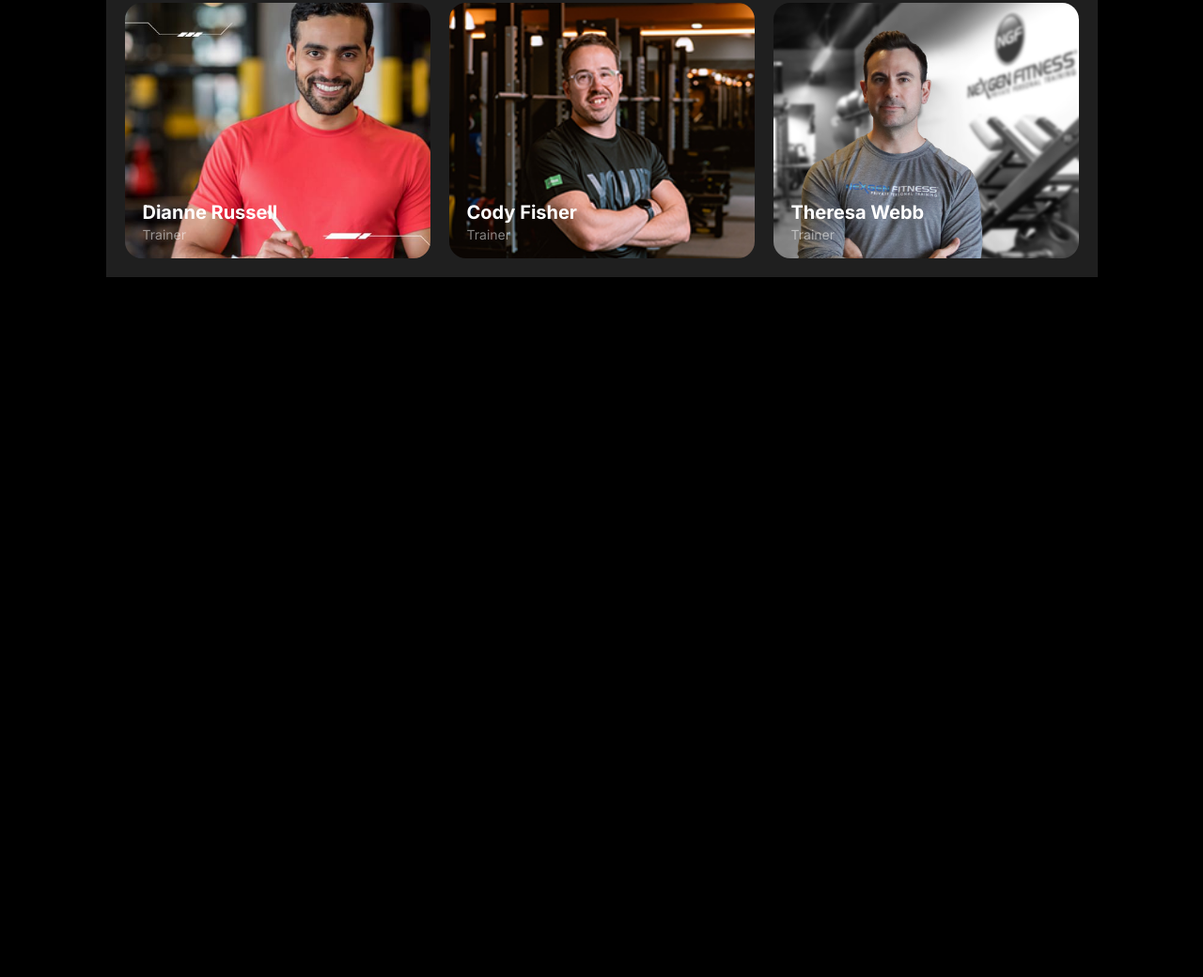
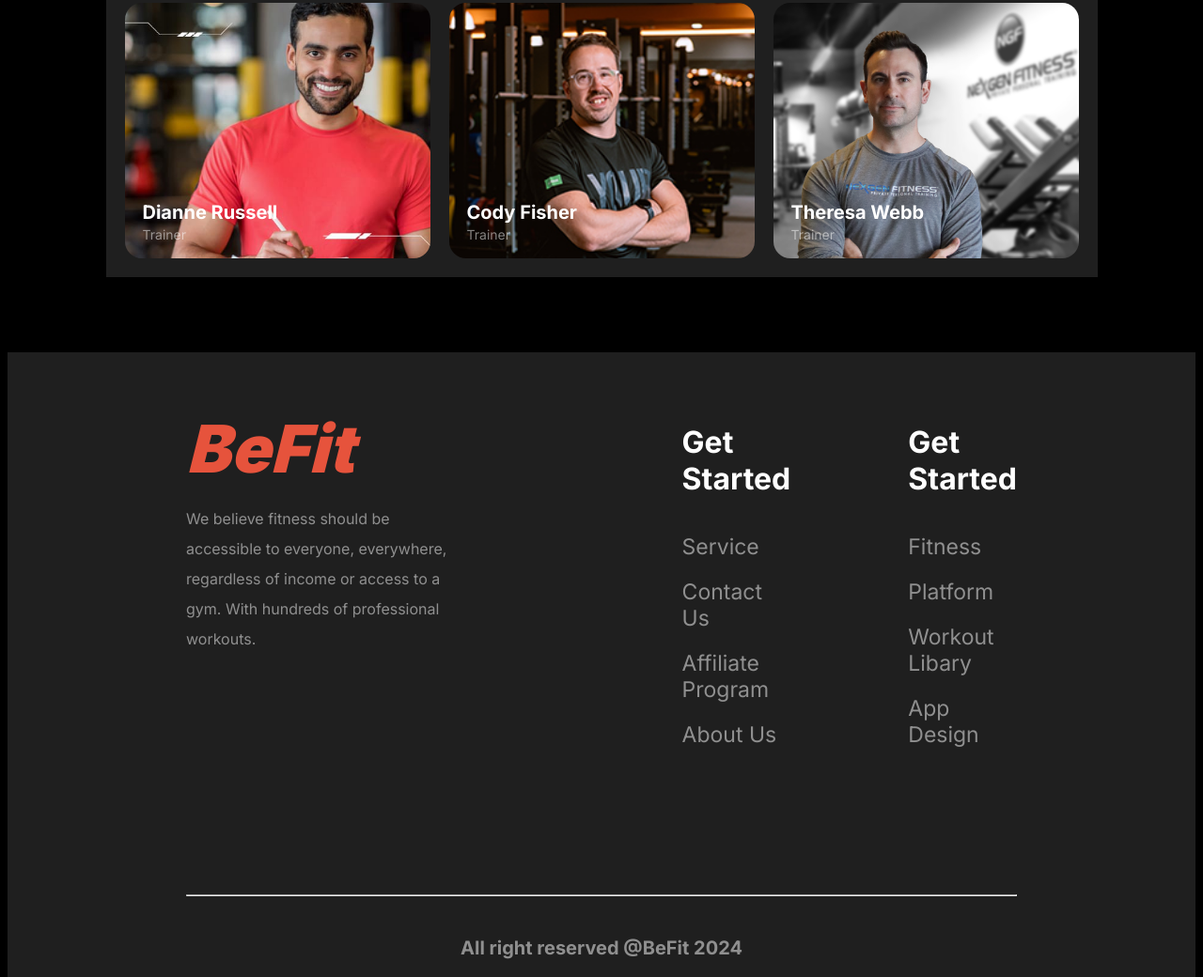
Before and after one commit to Coded-Adil/assignment102, a plain HTML site: page index.html in a window 1280 px wide. Shown: the part 2512-3552 px from the top of the page at 94% size. Before the commit the page ends 2887 px from the top, so only its background shows below. Drawn offline with Linux system fonts and the light colour scheme; a web font is replaced by a local one.

Commit message:
footer is done and responsive for the large mobile devieces

```diff
--- a/index.html
+++ b/index.html
@@ -57,6 +57,7 @@
         </section>
     </header>
     <main>
+        <!-- Habit section -->
         <section class="habits display-flex">
             <div class="habit-text display-flex">
                 <h4 class="section-title">Change Your Habits</h4>
@@ -136,7 +137,34 @@
         </section>
     </main>
     <footer>
-
+        <section class="start">
+             <div class="gym-info display-flex">
+                <div class="gym-start gym-text">
+                    <h3 id="gym-name" class="nav-title"><i>BeFit</i></h3>
+                    <p class="box-description">We believe fitness should be accessible to everyone, everywhere, regardless of income or access to a gym. With hundreds of professional workouts.</p>
+                </div>
+                <div id="lists-item" class="gym-start">
+                    <ul class="start-list">
+                        <li class="list-title">Get Started</li>
+                        <li class="list-name">Service</li>
+                        <li class="list-name">Contact Us</li>
+                        <li class="list-name">Affiliate Program</li>
+                        <li class="list-name">About Us</li>
+                    </ul>
+                    <ul class="start-list">
+                        <li class="list-title">Get Started</li>
+                        <li class="list-name">Fitness</li>
+                        <li class="list-name">Platform</li>
+                        <li class="list-name">Workout Libary</li>
+                        <li class="list-name">App Design</li>
+                    </ul>
+                </div>
+            </div>
+            <div class="start-copy">
+                <hr>
+                <h6 class="copyright">All right reserved @BeFit 2024</h6>
+            </div>
+        </section>
     </footer>
 </body>
 
--- a/styles/style.css
+++ b/styles/style.css
@@ -232,14 +232,13 @@
 }
 
 .habit-image{
-    gap: 40px;
+    margin: 0px 190px;
 }
 
 .habit-item{
     flex-direction: column;
     justify-content: center;
     align-items: center;
-    padding: 0px 25px;
 }
 
 .habit-story{
@@ -378,7 +377,55 @@
     margin-bottom: 15px;
 }
 
+/* footer style */
+footer{
+    background-color: rgb(52 52 52 / 60%);
+}
 
+.gym-start{
+    margin: 60px 190px 60px 190px;
+    width: 50%;
+}
+
+#gym-name{
+    margin: 0px;
+    font-size: 4.375rem;
+}
+
+#lists-item{
+    margin-left: 0px;
+    display: flex;
+    gap: 85px;
+    justify-content: space-between;
+}
+
+.start-list{
+    list-style: none;
+}
+
+.list-title{
+    font-size: 2rem;
+    font-weight: 700;
+    margin-bottom: 39px;
+}
+
+.list-name{
+    color: rgba(255, 255, 255, 0.5);
+    margin-bottom: 20px;
+    font-size: 1.437rem;
+}
+
+.start-copy{
+    margin: 60px 190px 60px 190px;
+}
+
+.copyright{
+    font-size: 1.25rem;
+    color: rgba(255, 255, 255, 0.5);
+    text-align: center;
+    padding: 35px;
+    margin: 0px;
+}
 
 /* Mobile responsive style */
 @media screen and (max-width: 576px) {
@@ -451,6 +498,10 @@
         flex-direction: column;
     }
 
+    .habit-item{
+        margin-bottom: 40px;
+    }
+
     /* Work section */
     .work{
         margin: 20px;
@@ -504,4 +555,31 @@
     .teams-image{
         grid-template-columns: repeat(1, 1fr);
     }
+
+    /* footer section */
+    .start-copy, .gym-start{
+        margin: 0px;
+    }
+
+    .gym-info{
+        flex-direction: column;
+    }
+
+    .gym-start{
+        width: 100%;
+        flex-direction: column;
+    }
+
+    #lists-item{
+        gap: 20px;
+    }
+
+    .start-copy{
+        margin: 0px 20px;
+    }
+
+    .gym-text{
+        width: 80%;
+        margin: 44px 20px;
+    }
 }
```
